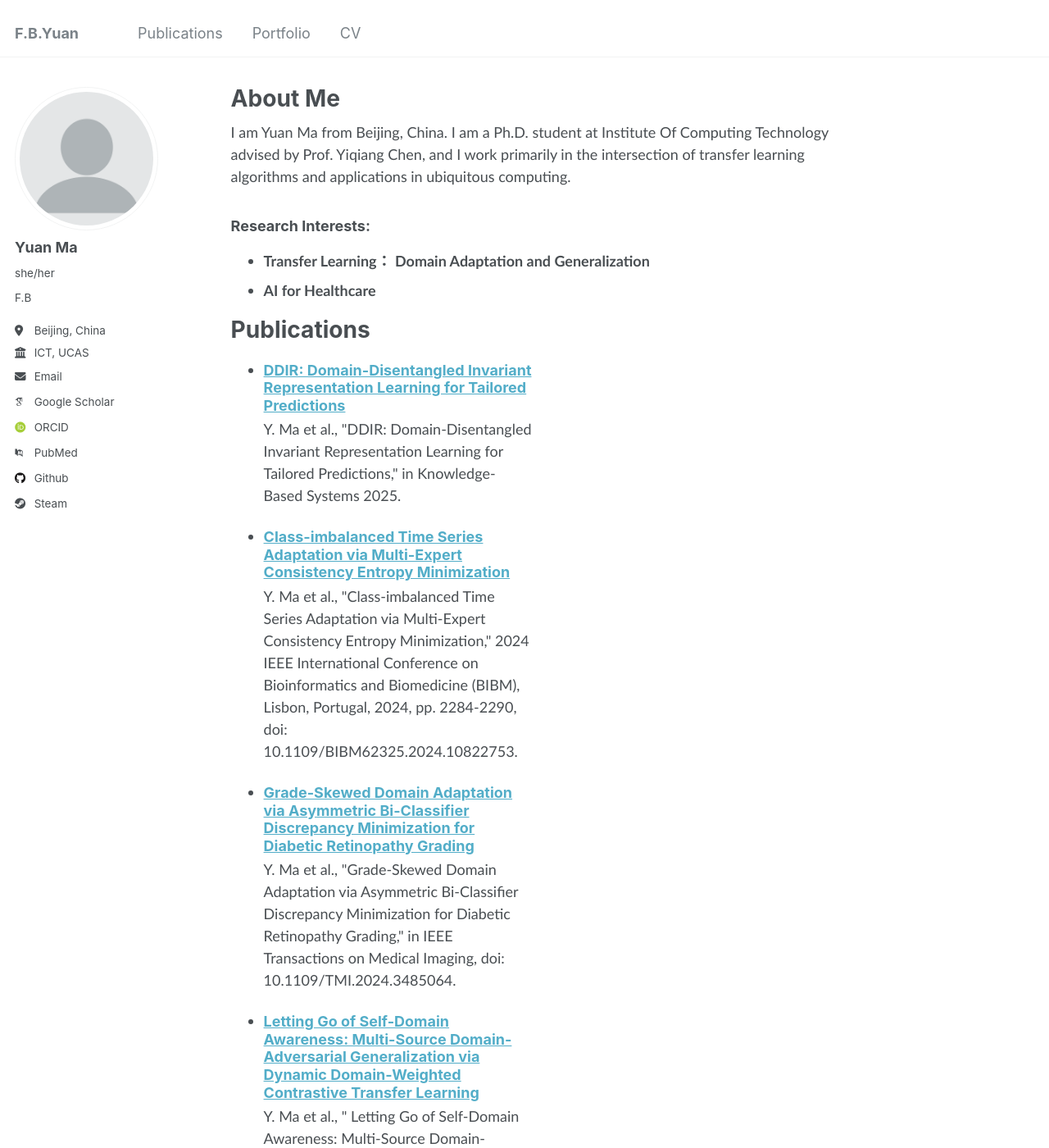
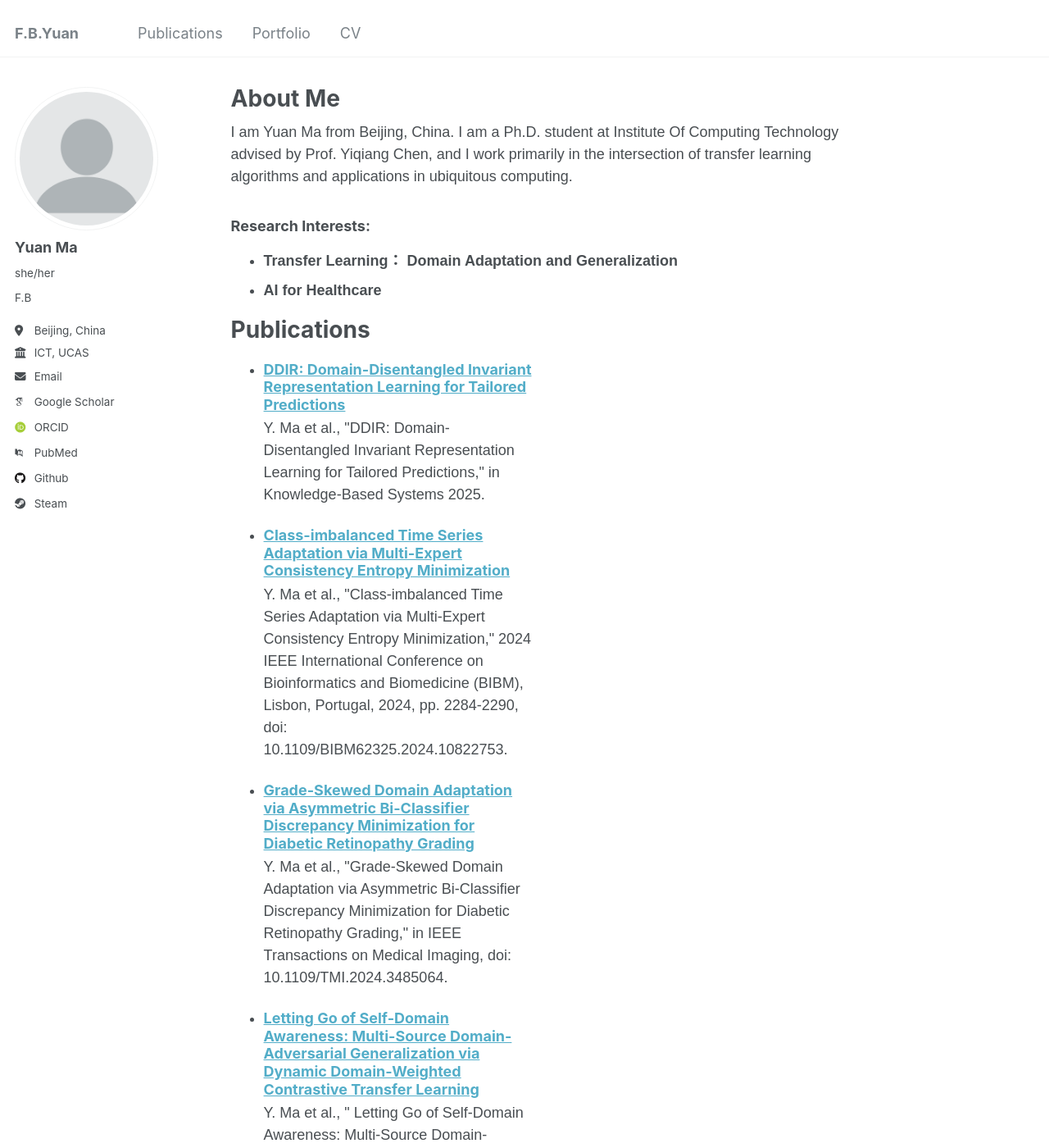
Before and after one commit to FByyyyuan/FByyyyuan.github.io, a Jekyll site: the page built from _pages/about.md, in a window 1280 px wide and 1400 px high. Shown: the whole window at 82% size. Built offline with Jekyll 4.4.1, drawn with Linux system fonts in a browser that asks for light colours; some web fonts are replaced.

Commit message:
Update _base.scss

```diff
--- a/_sass/_base.scss
+++ b/_sass/_base.scss
@@ -12,7 +12,7 @@ body {
   padding: $masthead-height 0 0;
   padding-bottom: 9em;
   color: $text-color;
-  font-family: "Gill Sans", sans-serif;
+  font-family: "Pompiere", sans-serif;
   line-height: 1.5;
 
   &.overflow--hidden {
```
